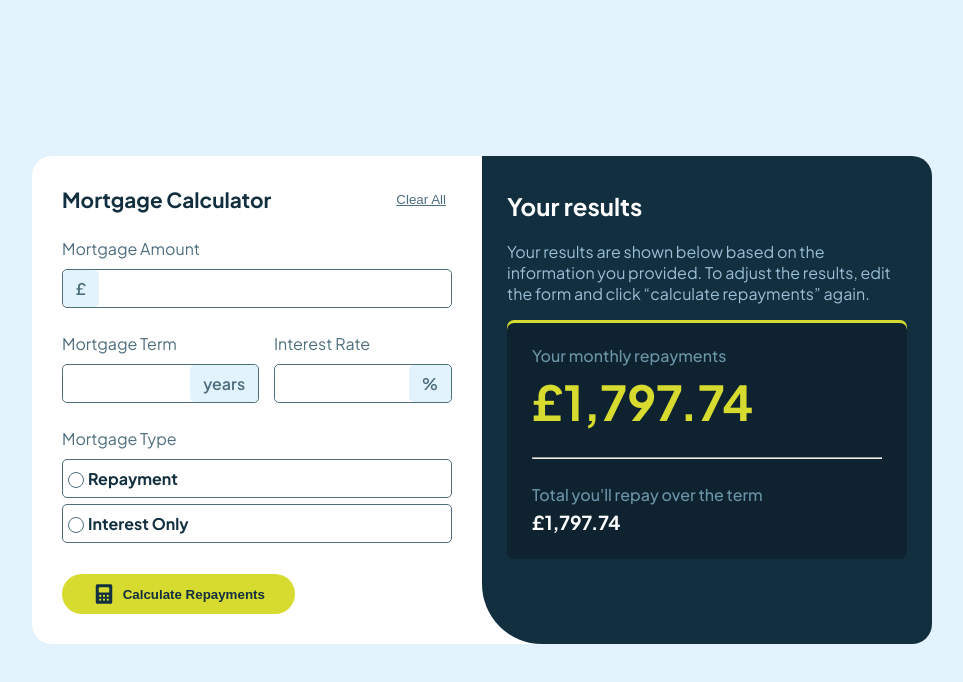
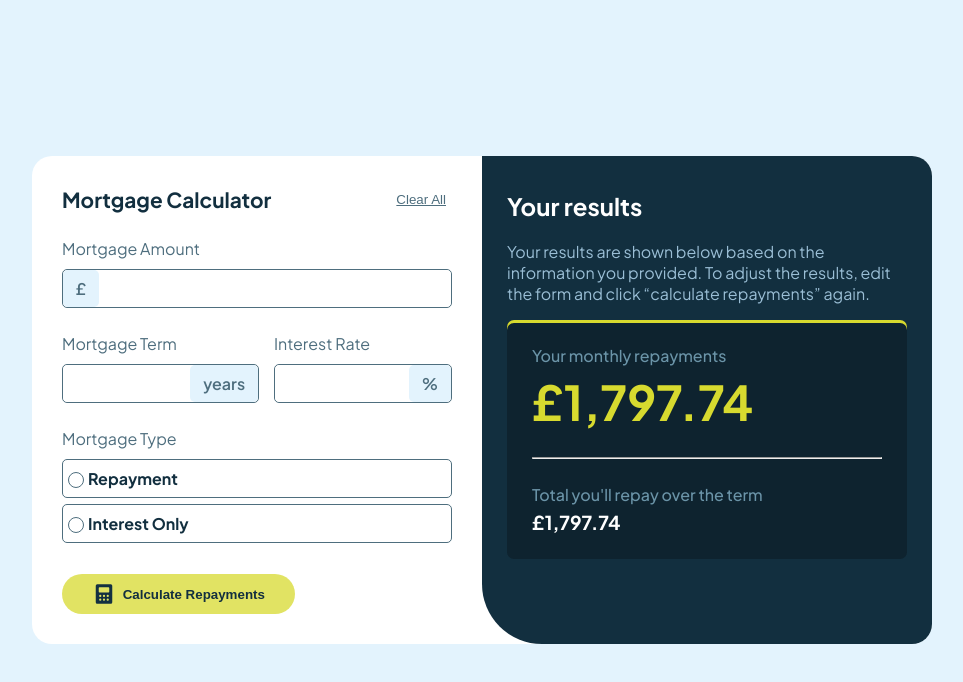
Before and after one commit to rodrfct/mortage-repayment-calculator, a Vue app: page / in a window 1280 px wide. In both pictures the pointer is over the button "Calculate Repayments". Shown: the top 682 px of the page, without its empty margins (158-1121 px from the left). Built offline with nearby package versions, Linux system fonts and the light colour scheme.

Commit message:
Fix hover states

```diff
--- a/src/components/TheCalculator.vue
+++ b/src/components/TheCalculator.vue
@@ -171,6 +171,9 @@ label {
 
 .radio-wrapper:has(input:checked), .radio-wrapper:hover {
 	border-color: var(--Lime);
+}
+
+.radio-wrapper:has(input:checked) {
 	background-color: hsl(from var(--Lime) h s l / .25);
 }
 
@@ -199,6 +202,10 @@ div:has(.input-wrapper) {
 	border: none;
 	border-radius: 30px;
 	cursor: pointer;
+
+	&:hover {
+		background-color: hsl(from var(--Lime) h s l / .75);
+	}
 }
 
 .input-wrapper, .radio-wrapper, .fake-radio, span {
```
